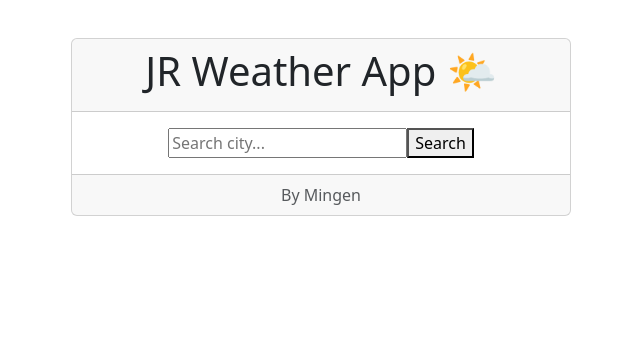
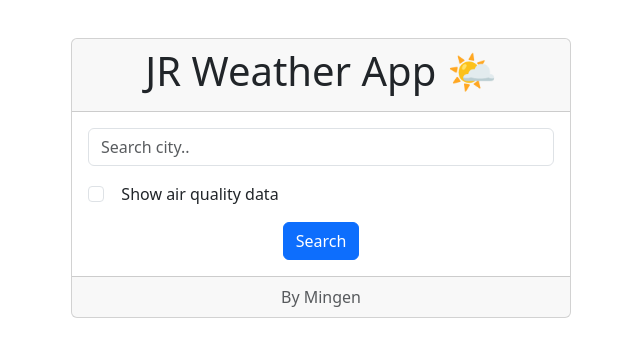
Before and after one commit to Mingen-Xiao/weather-app-react, a React (Create React App) app in the folder weather-app-react/: page / in a window 1280 px wide. Shown: the top 356 px of the page, without its empty margins (319-959 px from the left). Built offline with nearby package versions, Linux system fonts and the light colour scheme; the HTML template or start-up script is replaced by a standard one.

Commit message:
apply Bootstrap to generate new bar and tick button

```diff
--- a/weather-app-react/src/components/Weather/SearchCity/SearchCity.css
+++ b/weather-app-react/src/components/Weather/SearchCity/SearchCity.css
@@ -0,0 +1,3 @@
+.air-quality {
+    width: 200px;
+}
--- a/weather-app-react/src/components/Weather/SearchCity/SearchCity.js
+++ b/weather-app-react/src/components/Weather/SearchCity/SearchCity.js
@@ -1,6 +1,9 @@
 import './SearchCity.css';
 import { fetchWeatherByCity } from '../../../services/weatherService';
 import {useState} from 'react';
+import Button from 'react-bootstrap/Button';
+import Form from 'react-bootstrap/Form';
+
 
 const SearchCity = (props) => {
 
@@ -18,19 +21,38 @@
     // function when click the search button
     // async...await：'promise'的一个语法
     // async：会把这个function return的所有东西放到'promise'里
-    const onSearchButtonClick = async () => {
+    const onSearchButtonClick = async (event) => {
+        event.preventDefault();
         const weatherData = await fetchWeatherByCity(city);
         // setWeather(weatherData);
         props.search(weatherData);
     }
 
     return (
-        <div>
-            {/* the value is 'city', with the onChange function when user input something */}
-            <input type='text' placeholder='Search city...' value={city} onChange={onCityInputChange}/>
-            {/* onClick: call function when clicked */}
-            <button onClick={onSearchButtonClick}>Search</button>
-        </div>
+        <>
+            <Form onSubmit={onSearchButtonClick}>
+                <Form.Group className="mb-3">
+                    <Form.Control
+                        type="text"
+                        placeholder="Search city.."
+                        value={city}
+                        onChange={onCityInputChange}
+                    />
+                </Form.Group>
+                <Form.Group className="mb-3">
+                    <Form.Check type="checkbox" label="Show air quality data" className='air-quality'/>
+                </Form.Group>
+                <Button variant="primary" type="submit">
+                    Search
+                </Button>
+            </Form>
+            {/* <div> */}
+                {/* the value is 'city', with the onChange function when user input something */}
+                {/* <input type='text' placeholder='Search city...' value={city} onChange={onCityInputChange}/> */}
+                {/* onClick: call function when clicked */}
+                {/* <button onClick={onSearchButtonClick}>Search</button> */}
+            {/* </div> */}
+        </>
     );
 }
 
--- a/weather-app-react/src/components/Weather/WeatherResult/WeatherResult.js
+++ b/weather-app-react/src/components/Weather/WeatherResult/WeatherResult.js
@@ -10,5 +10,4 @@
     );
 }
 
-
 export default WeatherResult;
```
